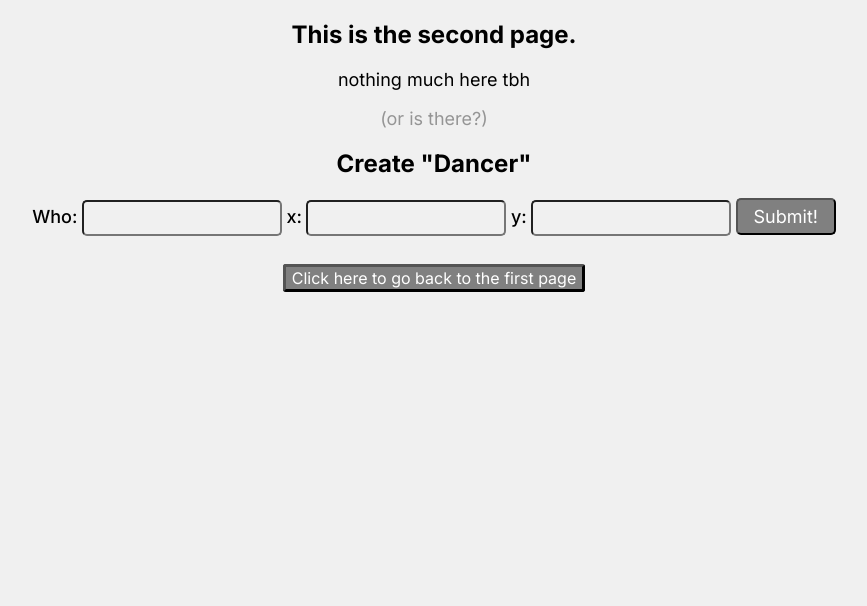
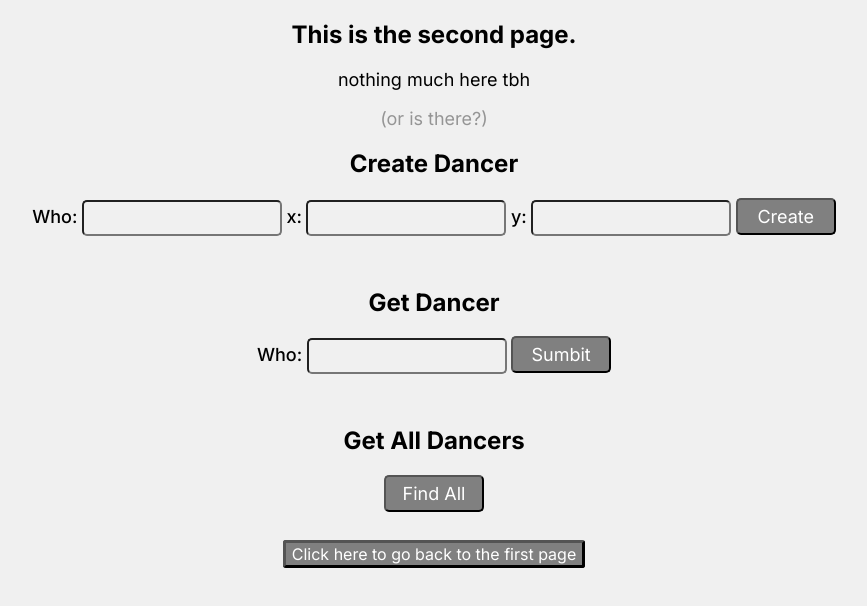
Before and after one commit to nengler1/music-recommendation-app, a plain HTML site: page html/index_two.html in a window 1280 px wide. Shown: the whole page, without its empty margins (206-1073 px from the left). Drawn offline with Linux system fonts and the light colour scheme.

Commit message:
Added GET w/ params to HTML

```diff
--- a/html/index_two.html
+++ b/html/index_two.html
@@ -15,7 +15,7 @@
         <p>nothing much here tbh</p>
         <p id="slight">(or is there?)</p>
     </div>
-    <h2>Create "Dancer"</h2>
+    <h2>Create Dancer</h2>
     <div class="form-container">
         <form action="/api" method="POST">
             <label for="who">Who:</label>
@@ -24,7 +24,21 @@
             <input name="x" id="x" />
             <label for="y">y:</label>
             <input name="y" id="y" />
-            <input type="submit" value="Submit!"/>
+            <input type="submit" value="Create"/>
+        </form>
+    </div>
+    <h2>Get Dancer</h2>
+    <div class="form-container">
+        <form action="/api" method="GET">
+            <label for="who">Who:</label>
+            <input name="who" id="who" />
+            <input type="submit" value="Sumbit"/>
+        </form>
+    </div>
+    <h2>Get All Dancers</h2>
+    <div class="form-container">
+        <form action="/api" method="GET">
+            <input type="submit" value="Find All"/>
         </form>
     </div>
 
--- a/html/styles.css
+++ b/html/styles.css
@@ -94,5 +94,5 @@ input[type=submit] {
 }
 
 input[type=submit]:hover {
-    background-color: #0082ba;
+    background-color: #078937;
 }
```
